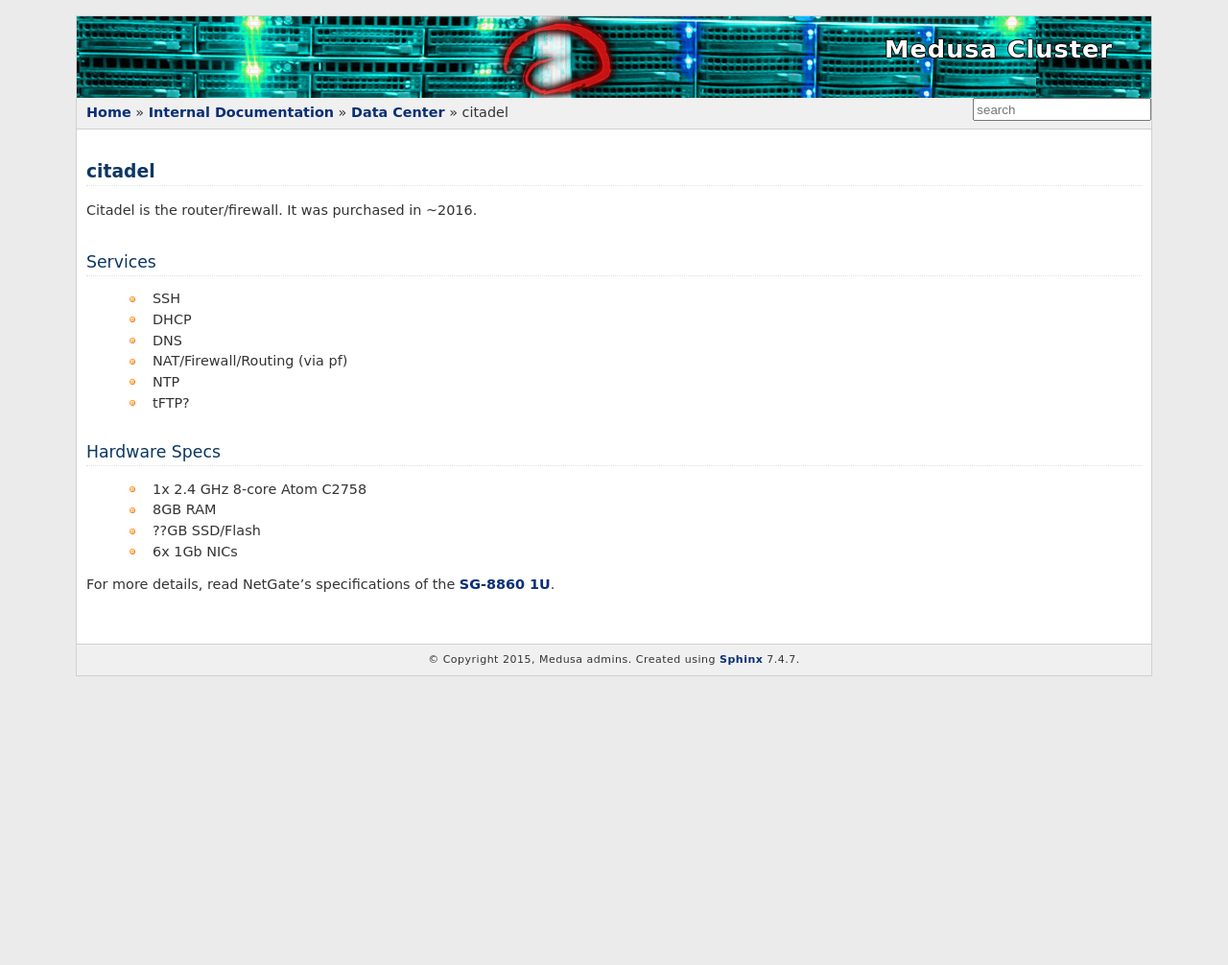
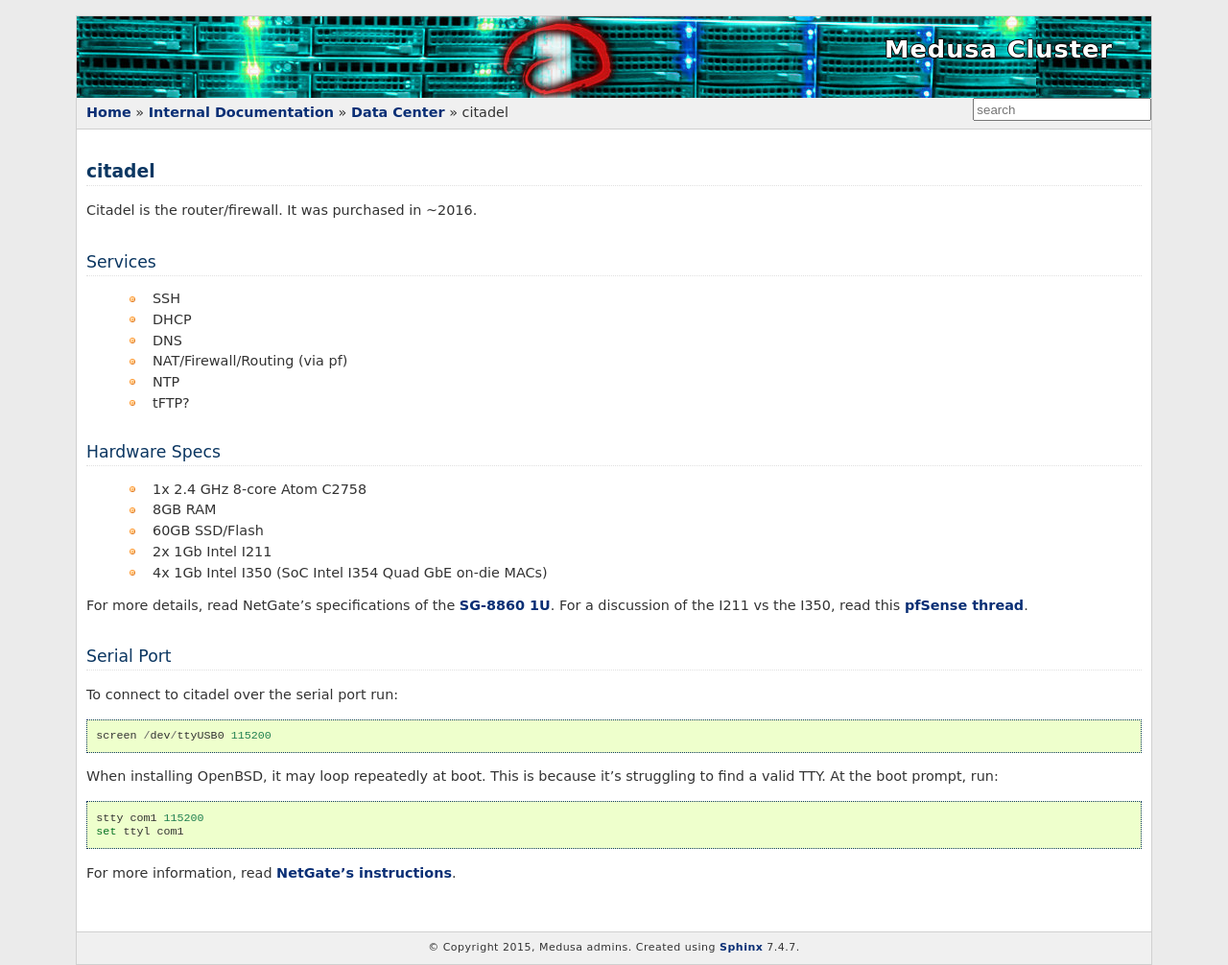
Before and after one commit to psychoinformatics-de/ipsy-docs, a Sphinx documentation site: the page built from source/internal/data_center/citadel.rst, in a window 1280 px wide. Shown: the whole page at 96% size. Built offline with Sphinx 7.4.7, drawn with Linux system fonts in a browser that asks for light colours; formulas are drawn with MathJax 3; before the commit the page ends 900 px from its top, so only the background shows below that.

Commit message:
More citadel info

```diff
--- a/source/internal/data_center/citadel.rst
+++ b/source/internal/data_center/citadel.rst
@@ -18,9 +18,29 @@ Hardware Specs
 
  * 1x 2.4 GHz 8-core Atom C2758
  * 8GB RAM
- * ??GB SSD/Flash
- * 6x 1Gb NICs
+ * 60GB SSD/Flash
+ * 2x 1Gb Intel I211
+ * 4x 1Gb Intel I350 (SoC Intel I354 Quad GbE on-die MACs)
 
-For more details, read NetGate's specifications of the `SG-8860 1U`_.
+For more details, read NetGate's specifications of the `SG-8860 1U`_. For a
+discussion of the I211 vs the I350, read this `pfSense thread`_.
 
 .. _SG-8860 1U: https://www.netgate.com/products/sg-8860-1u.html
+.. _pfSense thread: https://forum.pfsense.org/index.php?topic=124837.0
+
+Serial Port
+===========
+
+To connect to citadel over the serial port run::
+
+  screen /dev/ttyUSB0 115200
+
+When installing OpenBSD, it may loop repeatedly at boot. This is because it's
+struggling to find a valid TTY. At the boot prompt, run::
+
+  stty com1 115200
+  set ttyl com1
+
+For more information, read `NetGate's instructions`_.
+
+.. _NetGate's instructions: https://www.netgate.com/docs/sg-8860-1u/connect-to-console.html#advanced-configuration
```
